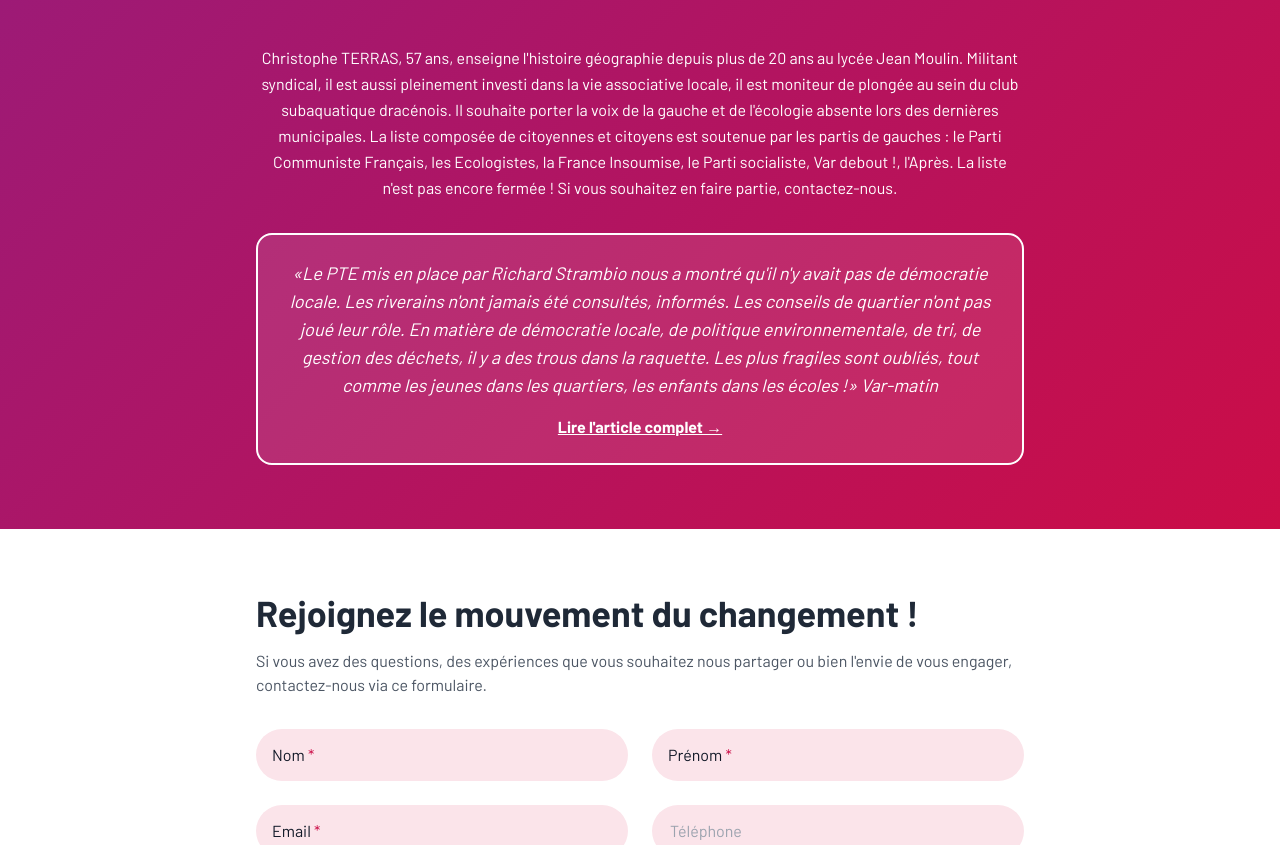
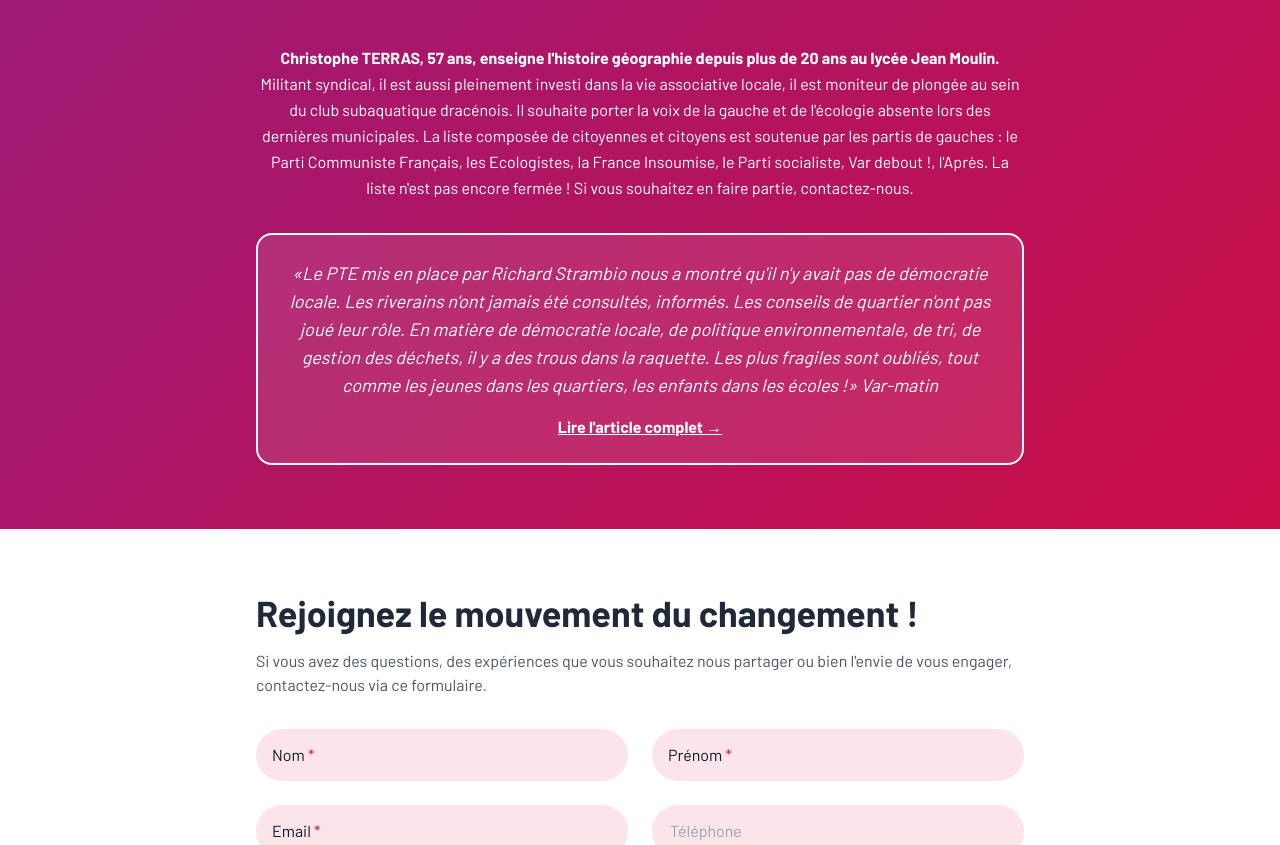
Before and after one commit to rtetley/website_draguignan, a website built with Vite: page index.html in a window 1280 px wide. Shown: the part 1409-2254 px from the top of the page. Built offline with nearby package versions, Linux system fonts and the light colour scheme.

Commit message:
fix: bold text

```diff
--- a/index.html
+++ b/index.html
@@ -92,7 +92,7 @@
                 <!-- Candidate Info -->
                 <div class="mb-6 sm:mb-8">
                     <p class="text-white leading-relaxed mb-4 text-center">
-                        Christophe TERRAS, 57 ans, enseigne l'histoire géographie depuis plus de 20 ans au lycée Jean Moulin.
+                        <strong>Christophe TERRAS, 57 ans, enseigne l'histoire géographie depuis plus de 20 ans au lycée Jean Moulin.</strong>
                         Militant syndical, il est aussi pleinement investi dans la vie associative locale, il est moniteur de plongée au sein du
                         club subaquatique dracénois. Il souhaite porter la voix de la gauche et de l'écologie absente lors des dernières
                         municipales. La liste composée de citoyennes et citoyens est soutenue par les partis de gauches :
```
